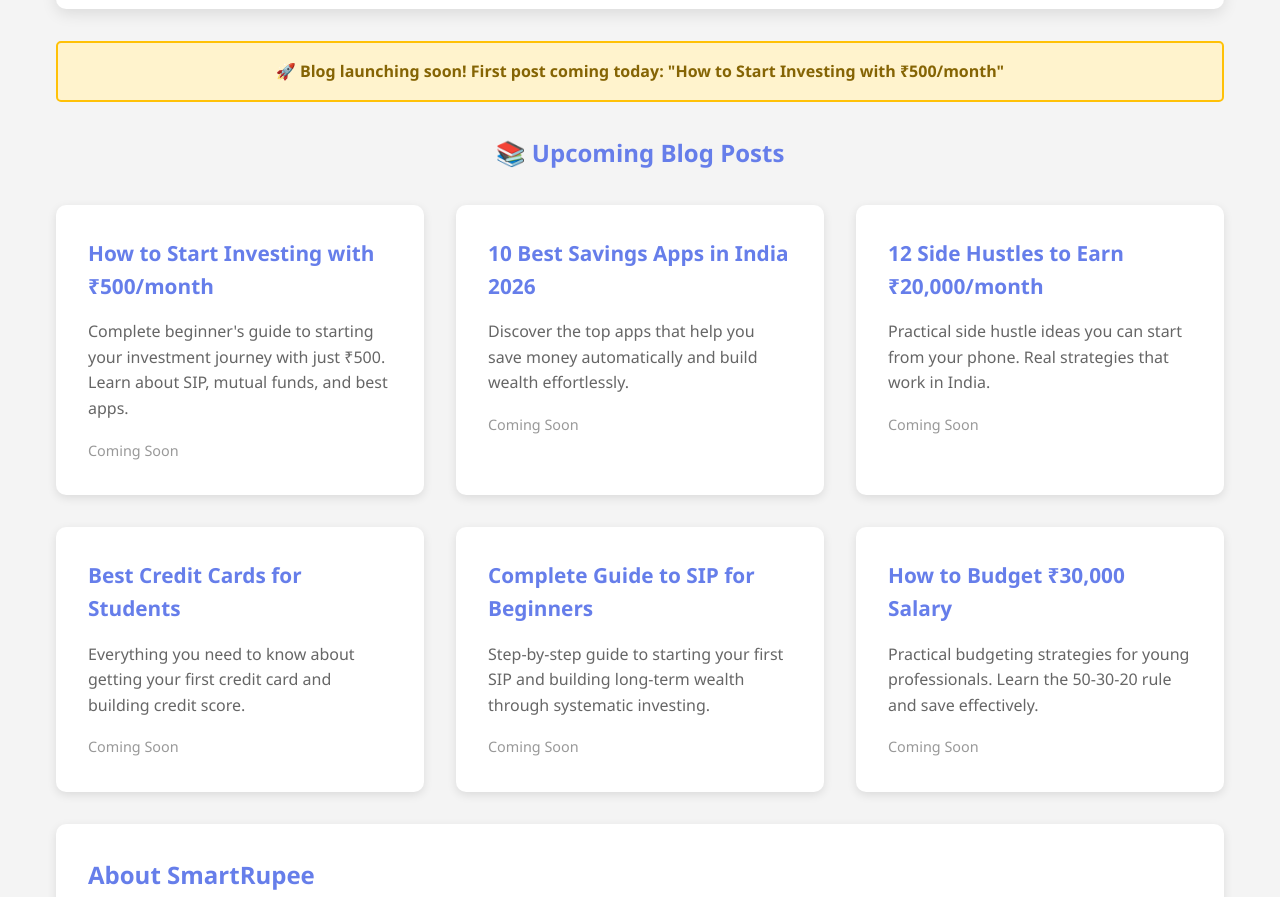
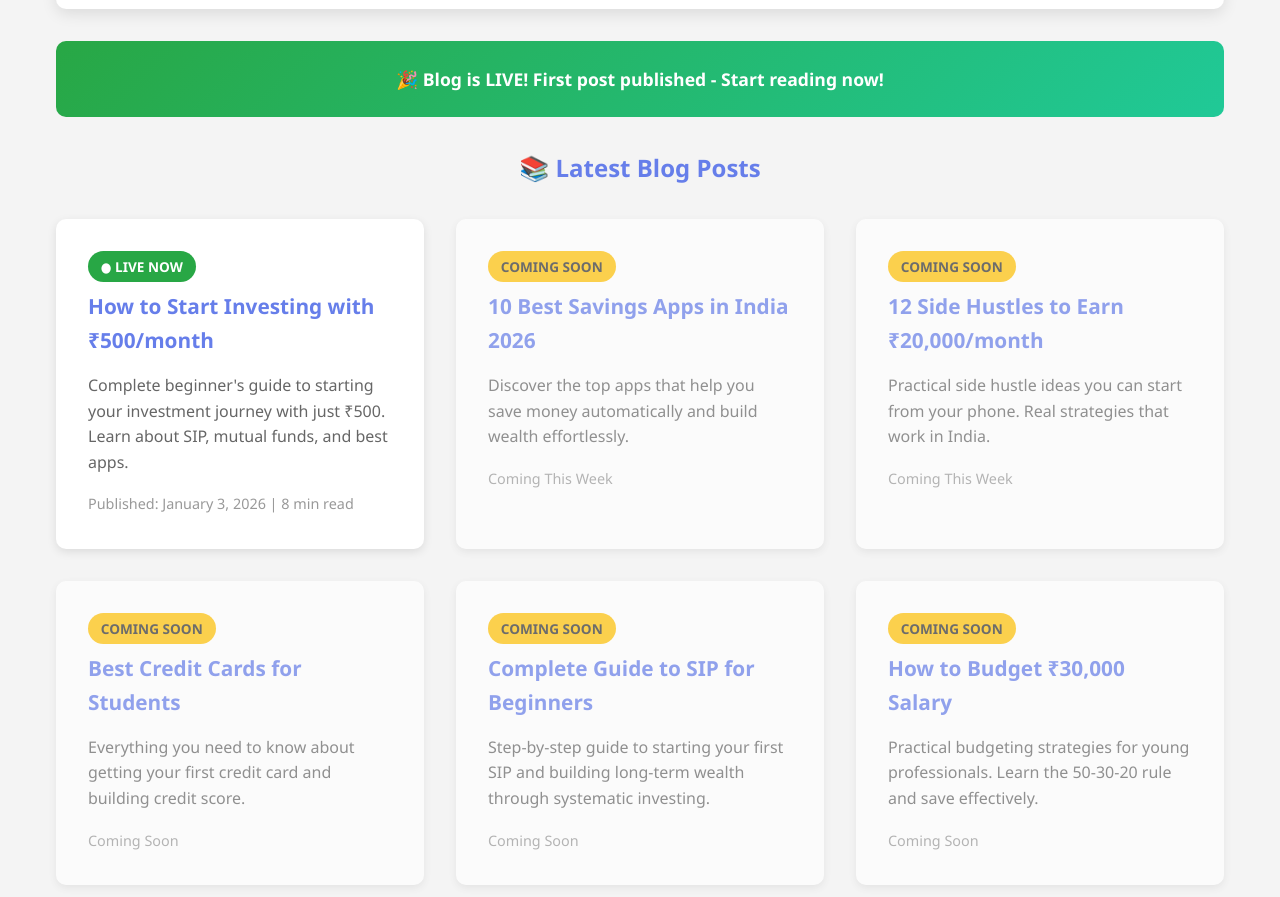
Before and after one commit to Analyzer07/smartrupee-blog, a plain HTML site: page index.html in a window 1280 px wide. Shown: the part 455-1352 px from the top of the page. Drawn offline with Linux system fonts and the light colour scheme.

Commit message:
Updated homepage with live blog post link

```diff
--- a/index.html
+++ b/index.html
@@ -67,9 +67,13 @@
             border-radius: 10px;
             box-shadow: 0 3px 10px rgba(0,0,0,0.1);
             transition: transform 0.3s;
+            text-decoration: none;
+            color: inherit;
+            display: block;
         }
         .blog-card:hover {
             transform: translateY(-5px);
+            box-shadow: 0 5px 20px rgba(0,0,0,0.15);
         }
         .blog-card h3 {
             color: #667eea;
@@ -83,6 +87,26 @@
         .blog-card .date {
             color: #999;
             font-size: 0.9rem;
+        }
+        .blog-card .live-badge {
+            display: inline-block;
+            background: #28a745;
+            color: white;
+            padding: 0.3rem 0.8rem;
+            border-radius: 20px;
+            font-size: 0.85rem;
+            font-weight: bold;
+            margin-bottom: 0.5rem;
+        }
+        .blog-card .coming-badge {
+            display: inline-block;
+            background: #ffc107;
+            color: #333;
+            padding: 0.3rem 0.8rem;
+            border-radius: 20px;
+            font-size: 0.85rem;
+            font-weight: bold;
+            margin-bottom: 0.5rem;
         }
         .about {
             background: white;
@@ -102,15 +126,15 @@
             padding: 2rem 0;
             margin-top: 3rem;
         }
-        .coming-soon {
-            background: #fff3cd;
-            border: 2px solid #ffc107;
-            padding: 1rem;
-            border-radius: 5px;
+        .success-banner {
+            background: linear-gradient(135deg, #28a745 0%, #20c997 100%);
+            color: white;
+            padding: 1.5rem;
+            border-radius: 10px;
             text-align: center;
             margin: 2rem 0;
             font-weight: bold;
-            color: #856404;
+            font-size: 1.1rem;
         }
         @media (max-width: 768px) {
             header h1 {
@@ -138,44 +162,50 @@
             <p><strong>Goal: Help you reach ₹1 Lakh/month income</strong></p>
         </div>
 
-        <div class="coming-soon">
-            🚀 Blog launching soon! First post coming today: "How to Start Investing with ₹500/month"
+        <div class="success-banner">
+            🎉 Blog is LIVE! First post published - Start reading now!
         </div>
 
-        <h2 style="text-align: center; color: #667eea; margin: 2rem 0;">📚 Upcoming Blog Posts</h2>
+        <h2 style="text-align: center; color: #667eea; margin: 2rem 0;">📚 Latest Blog Posts</h2>
 
         <div class="blog-grid">
-            <div class="blog-card">
+            <a href="post1.html" class="blog-card">
+                <span class="live-badge">● LIVE NOW</span>
                 <h3>How to Start Investing with ₹500/month</h3>
                 <p>Complete beginner's guide to starting your investment journey with just ₹500. Learn about SIP, mutual funds, and best apps.</p>
-                <span class="date">Coming Soon</span>
+                <span class="date">Published: January 3, 2026 | 8 min read</span>
+            </a>
+
+            <div class="blog-card" style="opacity: 0.7; cursor: default;">
+                <span class="coming-badge">COMING SOON</span>
+                <h3>10 Best Savings Apps in India 2026</h3>
+                <p>Discover the top apps that help you save money automatically and build wealth effortlessly.</p>
+                <span class="date">Coming This Week</span>
             </div>
 
-            <div class="blog-card">
-                <h3>10 Best Savings Apps in India 2026</h3>
-                <p>Discover the top apps that help you save money automatically and build wealth effortlessly.</p>
-                <span class="date">Coming Soon</span>
+            <div class="blog-card" style="opacity: 0.7; cursor: default;">
+                <span class="coming-badge">COMING SOON</span>
+                <h3>12 Side Hustles to Earn ₹20,000/month</h3>
+                <p>Practical side hustle ideas you can start from your phone. Real strategies that work in India.</p>
+                <span class="date">Coming This Week</span>
             </div>
 
-            <div class="blog-card">
-                <h3>12 Side Hustles to Earn ₹20,000/month</h3>
-                <p>Practical side hustle ideas you can start from your phone. Real strategies that work in India.</p>
-                <span class="date">Coming Soon</span>
-            </div>
-
-            <div class="blog-card">
+            <div class="blog-card" style="opacity: 0.7; cursor: default;">
+                <span class="coming-badge">COMING SOON</span>
                 <h3>Best Credit Cards for Students</h3>
                 <p>Everything you need to know about getting your first credit card and building credit score.</p>
                 <span class="date">Coming Soon</span>
             </div>
 
-            <div class="blog-card">
+            <div class="blog-card" style="opacity: 0.7; cursor: default;">
+                <span class="coming-badge">COMING SOON</span>
                 <h3>Complete Guide to SIP for Beginners</h3>
                 <p>Step-by-step guide to starting your first SIP and building long-term wealth through systematic investing.</p>
                 <span class="date">Coming Soon</span>
             </div>
 
-            <div class="blog-card">
+            <div class="blog-card" style="opacity: 0.7; cursor: default;">
+                <span class="coming-badge">COMING SOON</span>
                 <h3>How to Budget ₹30,000 Salary</h3>
                 <p>Practical budgeting strategies for young professionals. Learn the 50-30-20 rule and save effectively.</p>
                 <span class="date">Coming Soon</span>
@@ -194,6 +224,7 @@
             </ul>
             <p><strong>Mission:</strong> Help every Indian achieve financial freedom through simple, actionable advice.</p>
             <p><strong>Started:</strong> January 2026</p>
+            <p><strong>Posts Published:</strong> 1 (and counting!)</p>
         </div>
     </div>
 
```
